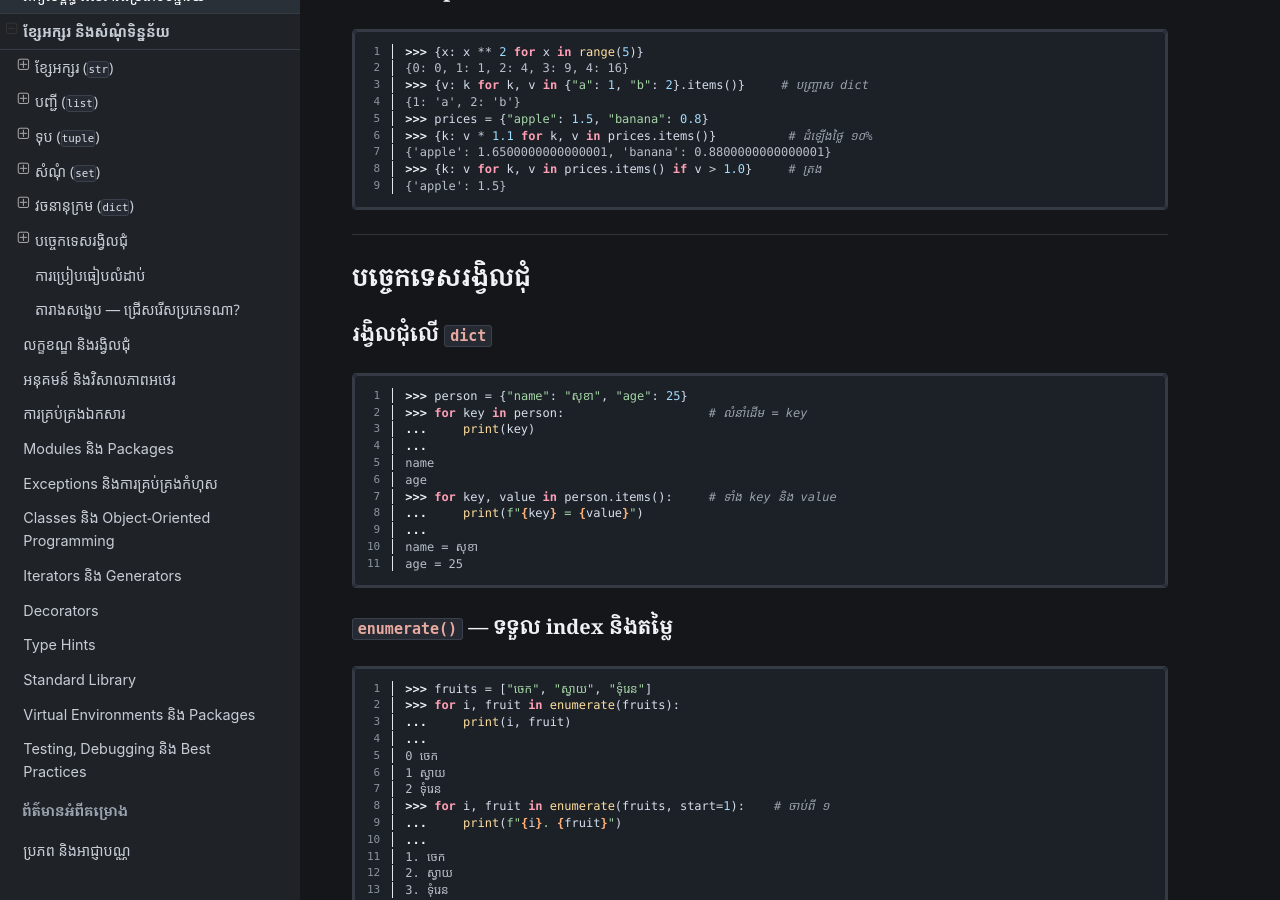
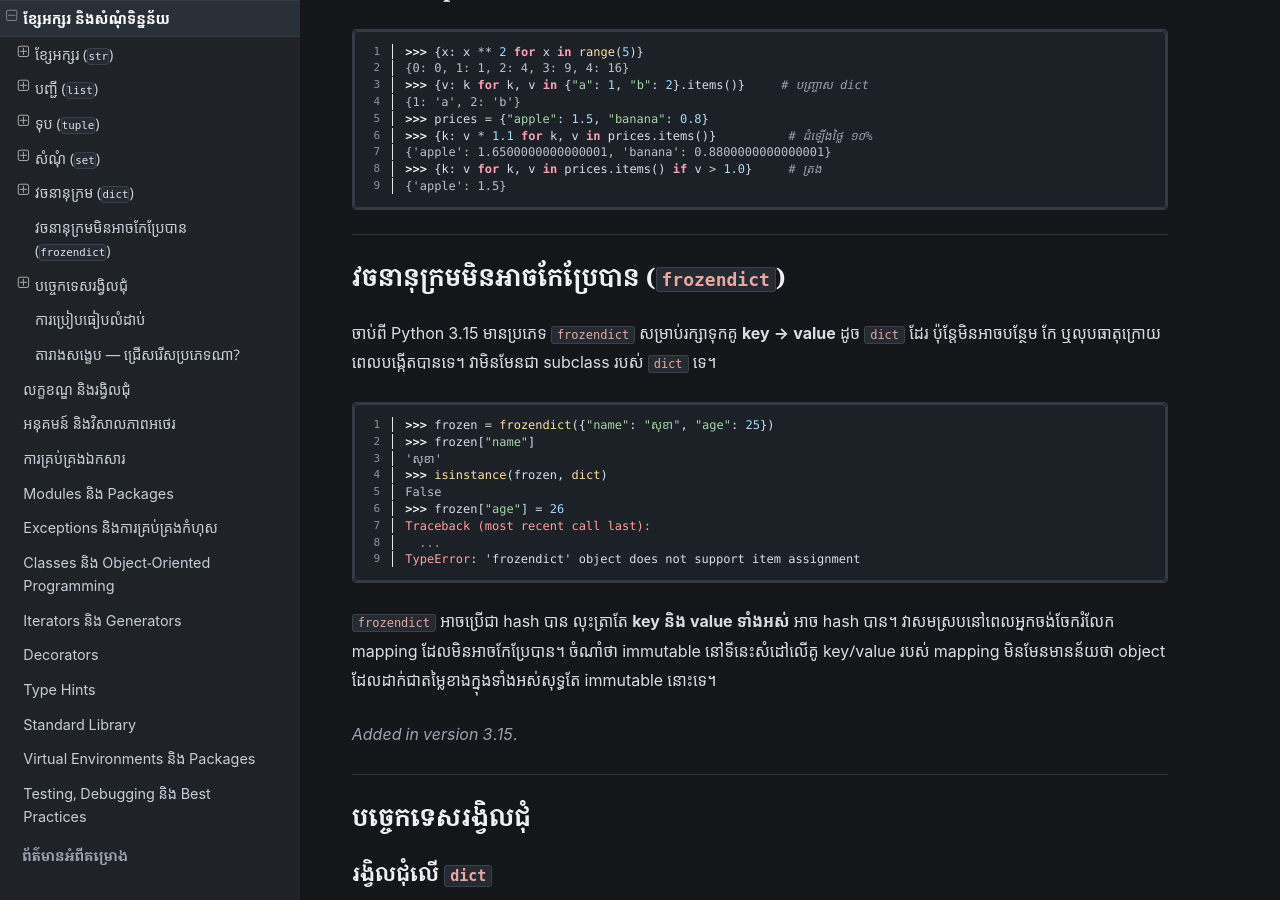
Before and after one commit to SeyhaLite/Python-Documentation, a Sphinx documentation site: the page built from source/strings_collections.rst, in a window 1280 px wide and 900 px high, scrolled down 18630 px. Built offline with Sphinx 7.4.7 and the Read the Docs theme 3.1.0, drawn with Linux system fonts in a browser that asks for light colours; some of the changed text lies outside the part shown.

Commit message:
docs(phase1): add Python 3.15 frozendict lesson

```diff
--- a/source/strings_collections.rst
+++ b/source/strings_collections.rst
@@ -1115,6 +1115,36 @@ Dict Comprehension
 
 ----
 
+.. _frozendict-type:
+
+វចនានុក្រមមិនអាចកែប្រែបាន (``frozendict``)
+============================================
+
+ចាប់ពី Python 3.15 មានប្រភេទ ``frozendict`` សម្រាប់រក្សាទុកគូ
+**key → value** ដូច ``dict`` ដែរ ប៉ុន្តែមិនអាចបន្ថែម កែ ឬលុបធាតុក្រោយ
+ពេលបង្កើតបានទេ។ វាមិនមែនជា subclass របស់ ``dict`` ទេ។
+
+.. code-block:: pycon
+
+   >>> frozen = frozendict({"name": "សុខា", "age": 25})
+   >>> frozen["name"]
+   'សុខា'
+   >>> isinstance(frozen, dict)
+   False
+   >>> frozen["age"] = 26
+   Traceback (most recent call last):
+     ...
+   TypeError: 'frozendict' object does not support item assignment
+
+``frozendict`` អាចប្រើជា hash បាន លុះត្រាតែ **key និង value ទាំងអស់**
+អាច hash បាន។ វាសមស្របនៅពេលអ្នកចង់ចែករំលែក mapping ដែលមិនអាចកែប្រែបាន។
+ចំណាំថា immutable នៅទីនេះសំដៅលើគូ key/value របស់ mapping មិនមែនមានន័យថា
+object ដែលដាក់ជាតម្លៃខាងក្នុងទាំងអស់សុទ្ធតែ immutable នោះទេ។
+
+.. versionadded:: 3.15
+
+----
+
 .. _looping:
 
 បច្ចេកទេសរង្វិលជុំ
```
